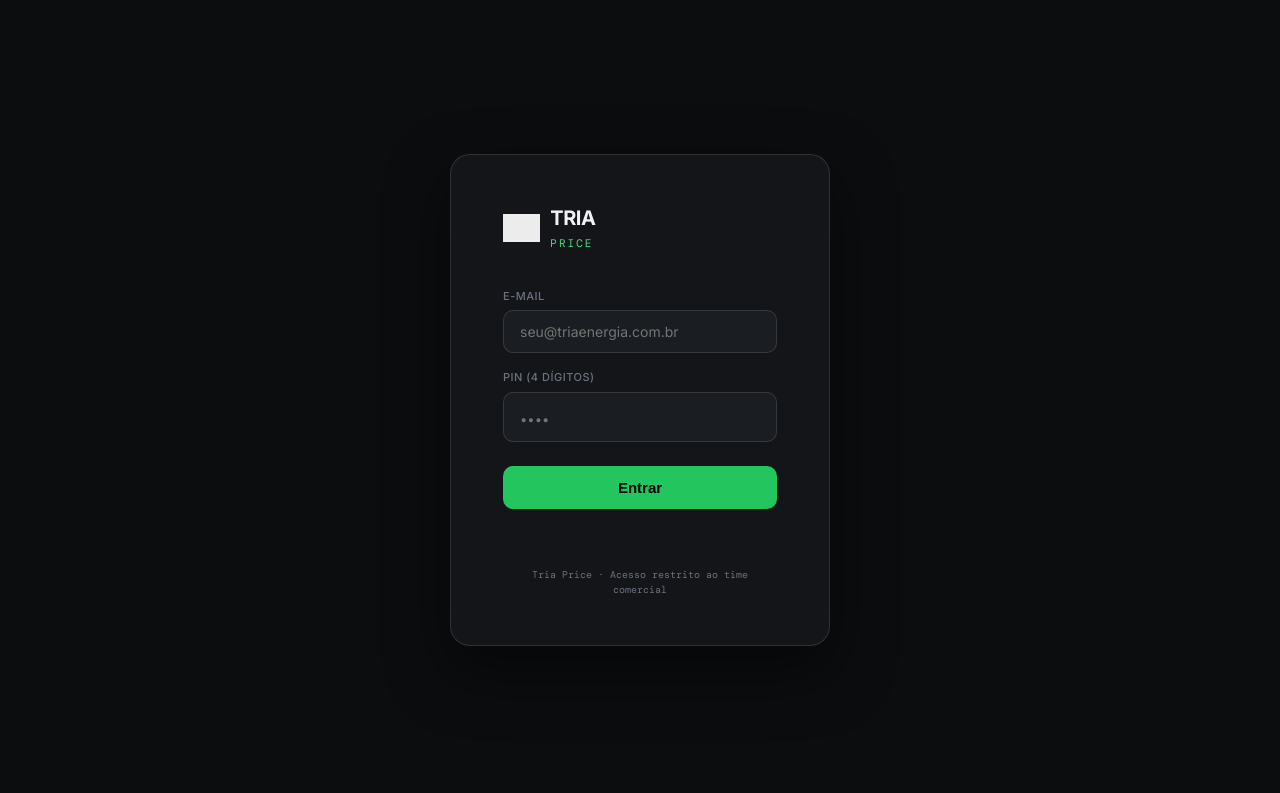
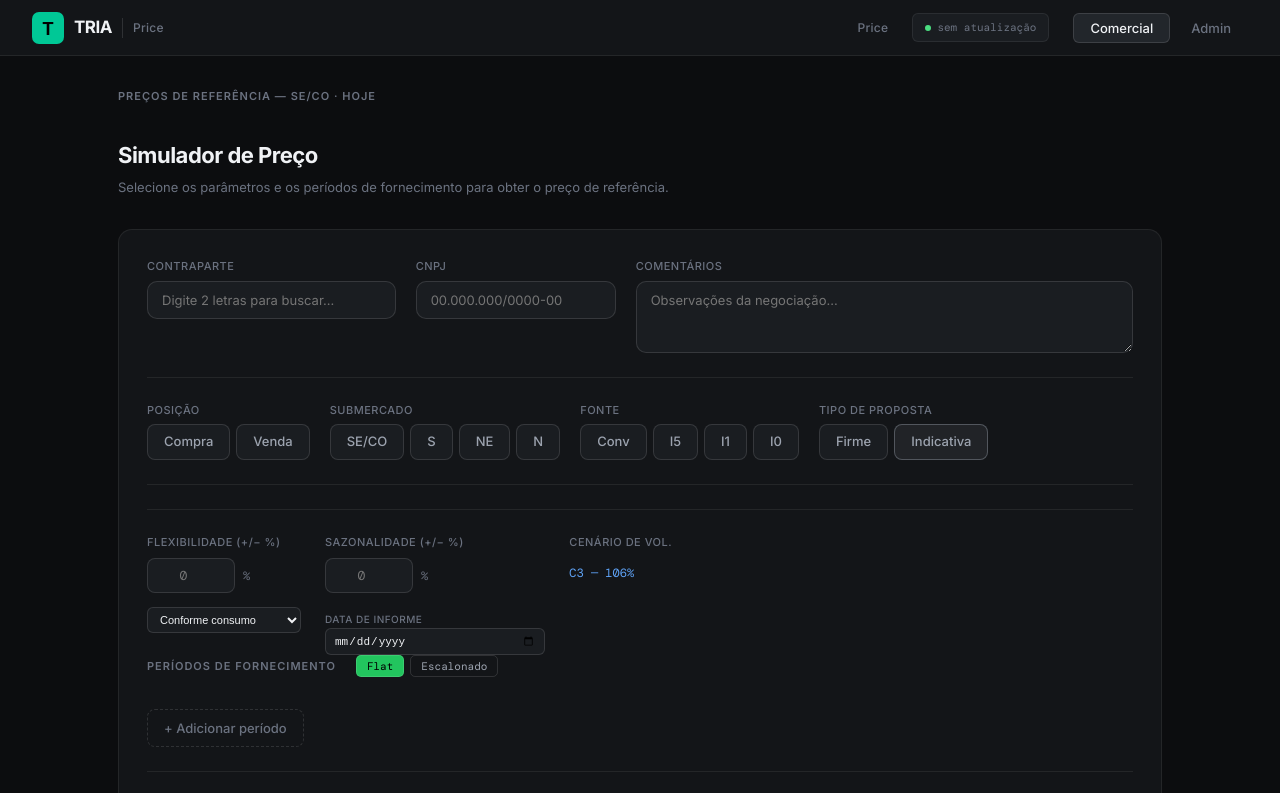
Before and after one commit to TriaEn/triaprice, a plain HTML site: page index.html in a window 1280 px wide. Shown: the top 793 px of the page. Drawn offline with nearby package versions, Linux system fonts and the light colour scheme; grey boxes are pictures that could not be loaded.

Commit message:
Update index.html

```diff
--- a/index.html
+++ b/index.html
@@ -788,7 +788,7 @@
 <body>
 
 <!-- LOGIN SCREEN -->
-<div id="login-screen">
+<div id="login-screen" style="display:none">
   <div class="login-box">
     <div class="login-logo">
       <img src="https://triaenergia.com.br/wp-content/uploads/elementor/thumbs/logo-tria-rix8mlin33srrqa4j3bmavnrrxln8tmayqyupd85eo.png"
```
